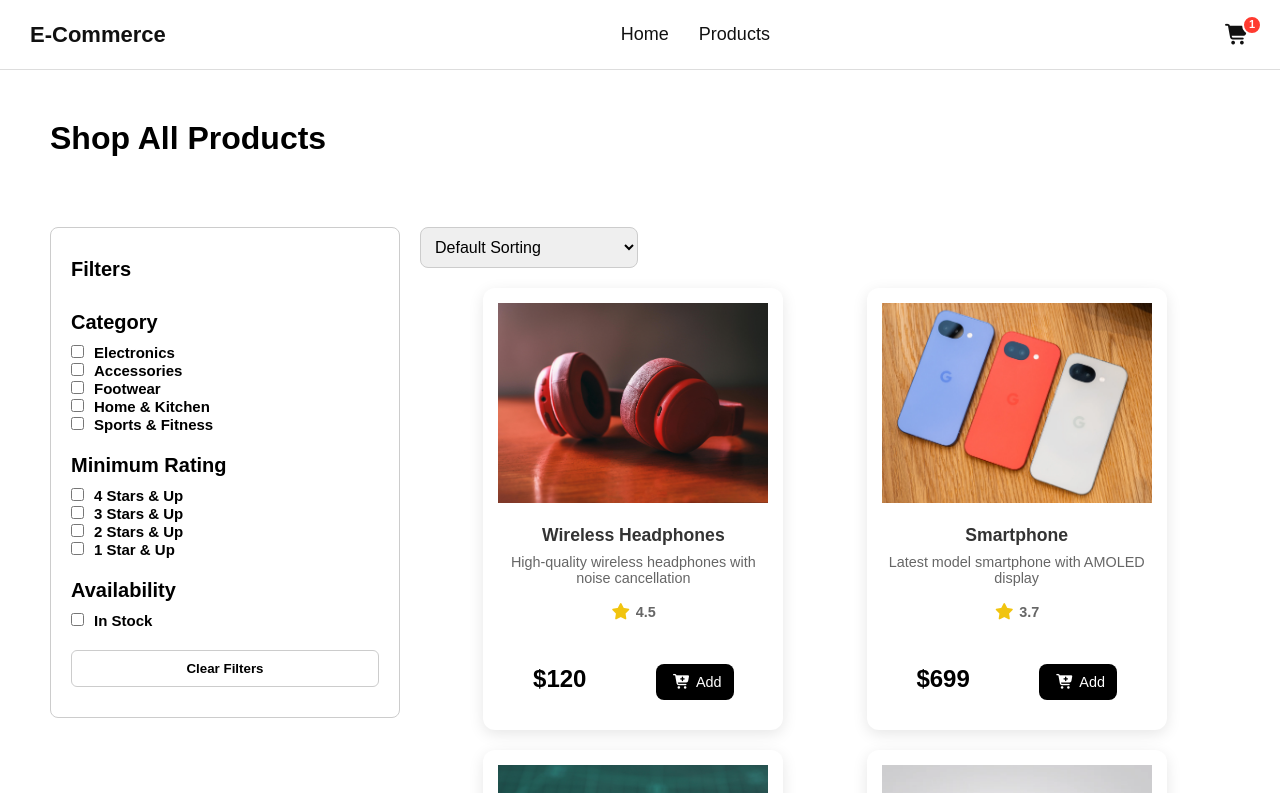
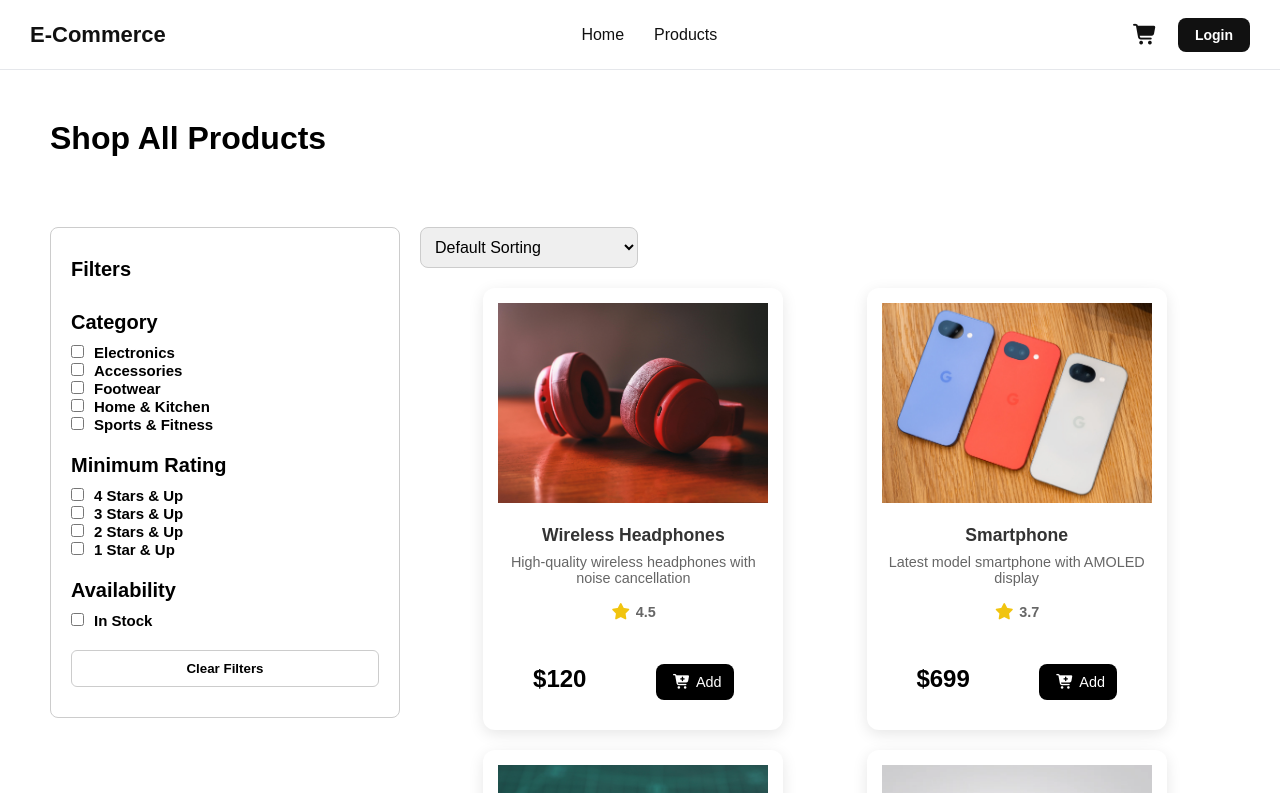
Before and after one commit to abdosakoury78/E-commerce-Project, an Angular app: page /shop in a window 1280 px wide. Shown: the top 793 px of the page. Built offline with nearby package versions, Linux system fonts and the light colour scheme; data requests are answered from the project's data file.

Commit message:
fixes bugs

```diff
--- a/src/app/Components/navbar/navbar.component.css
+++ b/src/app/Components/navbar/navbar.component.css
@@ -1,6 +1,5 @@
-
 /* =========================
-   Navbar
+   NAVBAR
 ========================= */
 
 .navbar {
@@ -19,15 +18,15 @@
   align-items: center;
   justify-content: space-between;
 
-    background-color: white;
-
-    border-bottom: 1px solid #ddd;
+  background: #fff;
+  border-bottom: 1px solid #e5e7eb;
 
   box-sizing: border-box;
 }
 
+
 /* =========================
-   Logo
+   LOGO
 ========================= */
 
 .logo {
@@ -42,56 +41,56 @@
   font-size: 22px;
   font-weight: 700;
 
-    transition: color 0.3s ease;
+  transition: color 0.2s ease;
 }
 
 .logo a:hover {
   color: #666;
 }
 
+
 /* =========================
-   Desktop Links
+   DESKTOP NAVIGATION
 ========================= */
 
-.links {
+.desktop-links {
   display: flex;
   align-items: center;
   gap: 30px;
 }
 
-.links a {
+.desktop-links a {
   color: #111;
 
   text-decoration: none;
 
-    font-size: 18px;
+  font-size: 16px;
   font-weight: 500;
 
-    transition: color 0.3s ease;
+  transition: color 0.2s ease;
 }
 
-.links a:hover {
+.desktop-links a:hover {
   color: #666;
 }
 
+
 /* =========================
-   Right Side
+   DESKTOP ACTIONS
 ========================= */
 
-.navbar-actions {
+.desktop-actions {
   display: flex;
   align-items: center;
-
-    gap: 22px;
+  gap: 20px;
 
   flex-shrink: 0;
 }
 
-/* =========================
-   Cart
-========================= */
 
-.icon-link {
+/* Cart */
+
+.cart-link {
   position: relative;
 
   display: flex;
@@ -107,18 +106,17 @@
   cursor: pointer;
 
   transition:
-        color 0.3s ease,
+    color 0.2s ease,
     transform 0.2s ease;
 }
 
-.icon-link:hover {
+.cart-link:hover {
   color: #666;
   transform: translateY(-1px);
 }
 
-/* =========================
-   Cart Counter
-========================= */
+
+/* Counter */
 
 .counter {
   position: absolute;
@@ -126,8 +124,8 @@
   top: -10px;
   right: -12px;
 
-    min-width: 20px;
-    height: 20px;
+  min-width: 19px;
+  height: 19px;
 
   padding: 0 5px;
 
@@ -135,82 +133,120 @@
   align-items: center;
   justify-content: center;
 
-    background: #ff3b30;
-    color: white;
+  background: #ef4444;
+  color: #fff;
 
-    border: 2px solid white;
+  border: 2px solid #fff;
   border-radius: 50px;
 
-    font-size: 11px;
+  font-size: 10px;
   font-weight: 700;
 
   line-height: 1;
-
-    box-sizing: border-box;
 }
 
-/* =========================
-   Profile
-========================= */
 
-.profile {
+/* Profile */
+
+.profile-link {
+  display: flex;
+  align-items: center;
+  justify-content: center;
+
   color: #111;
+
+  text-decoration: none;
 
   font-size: 20px;
 
   cursor: pointer;
 
   transition:
-        color 0.3s ease,
+    color 0.2s ease,
     transform 0.2s ease;
 }
 
-.profile:hover {
+.profile-link:hover {
   color: #666;
   transform: translateY(-1px);
 }
 
-/* =========================
-   Hamburger
-========================= */
 
-.menu-toggle {
-    display: none;
+/* Login */
 
-    padding: 5px;
+.login-desktop {
+  padding: 9px 17px;
 
-    background: transparent;
+  border-radius: 8px;
+
+  background: #111;
+  color: #fff;
+
+  text-decoration: none;
+
+  font-size: 14px;
+  font-weight: 600;
+
+  transition:
+    background 0.2s ease,
+    transform 0.2s ease;
+}
+
+.login-desktop:hover {
+  background: #333;
+  transform: translateY(-1px);
+}
+
+
+/* Logout */
+
+.logout-desktop {
+  padding: 9px 17px;
+
   border: none;
+  border-radius: 8px;
 
-    color: #111;
+  background: #dc2626;
+  color: #fff;
 
-    font-size: 21px;
+  font-family: inherit;
+
+  font-size: 14px;
+  font-weight: 600;
 
   cursor: pointer;
 
   transition:
-        color 0.3s ease,
-        transform 0.3s ease;
+    background 0.2s ease,
+    transform 0.2s ease;
 }
 
-.menu-toggle:hover {
-    color: #666;
+.logout-desktop:hover {
+  background: #b91c1c;
+  transform: translateY(-1px);
 }
 
-.menu-toggle.active {
-    transform: rotate(90deg);
+
+/* =========================
+   MOBILE ACTIONS
+========================= */
+
+.mobile-actions {
+  display: none;
 }
 
+
 /* =========================
-   Mobile Menu
+   MOBILE MENU
 ========================= */
 
 .mobile-menu {
   display: none;
 }
 
+
 /* =========================
-   Tablet
+   TABLET
 ========================= */
 
 @media (max-width: 900px) {
@@ -219,48 +255,98 @@
     padding: 0 20px;
   }
 
-    .links {
+  .desktop-links {
     gap: 20px;
   }
 
-    .links a {
-        font-size: 16px;
+  .desktop-links a {
+    font-size: 15px;
   }
 
-    .navbar-actions {
-        gap: 18px;
-    }
+  .desktop-actions {
+    gap: 16px;
   }
 
+}
+
+
 /* =========================
-   Mobile
+   MOBILE
 ========================= */
 
 @media (max-width: 700px) {
 
   .navbar {
     height: 65px;
-
     padding: 0 20px;
   }
 
-    /* Hide desktop links */
 
-    .links {
+  /* Hide desktop */
+
+  .desktop-links,
+  .desktop-actions {
     display: none;
   }
 
-    /* Show hamburger */
+
+  /* Show mobile actions */
+
+  .mobile-actions {
+    display: flex;
+    align-items: center;
+    gap: 18px;
+  }
+
+
+  .mobile-icon {
+    position: relative;
+
+    display: flex;
+    align-items: center;
+    justify-content: center;
+
+    color: #111;
+
+    text-decoration: none;
+
+    font-size: 20px;
+
+    cursor: pointer;
+  }
+
+  .mobile-icon:hover {
+    color: #666;
+  }
+
+
+  /* Mobile menu button */
 
   .menu-toggle {
     display: flex;
     align-items: center;
     justify-content: center;
+
+    padding: 5px;
+
+    border: none;
+    background: transparent;
+
+    color: #111;
+
+    font-size: 21px;
+
+    cursor: pointer;
+
+    transition: transform 0.3s ease;
   }
 
-    /* =========================
-       Mobile Dropdown
-    ========================= */
+  .menu-toggle.active {
+    transform: rotate(90deg);
+  }
+
+
+  /* Mobile dropdown */
 
   .mobile-menu {
     position: absolute;
@@ -273,15 +359,13 @@
     display: flex;
     flex-direction: column;
 
-        background-color: white;
+    background: #fff;
 
     border-bottom: 1px solid #ddd;
 
-        box-shadow: 0 8px 20px rgba(0, 0, 0, 0.08);
+    box-shadow:
+      0 8px 20px rgba(0, 0, 0, 0.08);
 
-        /*
-          Hidden state
-        */
     max-height: 0;
 
     opacity: 0;
@@ -291,13 +375,12 @@
     pointer-events: none;
 
     transition:
-            max-height 0.4s ease,
-            opacity 0.3s ease;
+      max-height 0.35s ease,
+      opacity 0.25s ease;
   }
 
-    /* =========================
-       Open Menu
-    ========================= */
+
+  /* Open menu */
 
   .mobile-menu.open {
     max-height: 220px;
@@ -307,102 +390,92 @@
     pointer-events: auto;
   }
 
-    /* =========================
-       Menu Items
-    ========================= */
+
+  /* Menu items */
 
   .mobile-menu a,
-    .logout-btn {
+  .mobile-logout {
+
     width: 100%;
-
-        min-height: 56px;
+    min-height: 55px;
 
     padding: 0 25px;
 
     display: flex;
     align-items: center;
 
-        gap: 12px;
-
-        box-sizing: border-box;
-
-        text-align: left;
+    gap: 13px;
 
     border: none;
     border-bottom: 1px solid #eee;
 
-        background-color: transparent;
+    background: transparent;
+
+    color: #111;
 
     font-family: inherit;
 
-        font-size: 17px;
+    font-size: 16px;
     font-weight: 500;
 
     text-decoration: none;
 
+    text-align: left;
+
     cursor: pointer;
 
-        transform: translateY(-10px);
-
+    transform: translateY(-8px);
     opacity: 0;
 
     transition:
-            background-color 0.2s ease,
+      background 0.2s ease,
       color 0.2s ease,
-            transform 0.3s ease,
-            opacity 0.3s ease;
+      transform 0.25s ease,
+      opacity 0.25s ease;
   }
 
-    /* Open animation */
+
+  /* Animation */
 
   .mobile-menu.open a,
-    .mobile-menu.open .logout-btn {
+  .mobile-menu.open .mobile-logout {
     transform: translateY(0);
-
     opacity: 1;
   }
 
-    /* Staggered animation */
 
   .mobile-menu a:nth-child(1) {
-        transition-delay: 0.05s;
+    transition-delay: 0.04s;
   }
 
   .mobile-menu a:nth-child(2) {
-        transition-delay: 0.1s;
+    transition-delay: 0.08s;
   }
 
-    .mobile-menu .logout-btn {
-        transition-delay: 0.15s;
+  .mobile-menu a:nth-child(3) {
+    transition-delay: 0.12s;
   }
 
-    /* =========================
-       Normal Menu Hover
-    ========================= */
 
-    .mobile-menu a {
-        color: #111;
+  /* Hover */
+
+  .mobile-menu a:hover {
+    background: #f7f7f7;
   }
 
-    .mobile-menu a:hover {
-        background-color: #f7f7f7;
-        color: #333;
+
+  /* Logout */
+
+  .mobile-logout {
+    color: #dc2626;
   }
 
-    /* =========================
-       Logout
-    ========================= */
-
-    .logout-btn {
-        color: #dc3545;
+  .mobile-logout:hover {
+    background: #fff5f5;
   }
 
-    .logout-btn:hover {
-        background-color: #fff5f5;
-        color: #b02a37;
-    }
 
-    /* Icons */
+  /* Menu icons */
 
   .mobile-menu i {
     width: 20px;
@@ -411,10 +484,12 @@
 
     font-size: 16px;
   }
+
 }
 
+
 /* =========================
-   Small Phones
+   SMALL PHONES
 ========================= */
 
 @media (max-width: 400px) {
@@ -427,22 +502,22 @@
     font-size: 19px;
   }
 
-    .navbar-actions {
-        gap: 16px;
+  .mobile-actions {
+    gap: 15px;
   }
 
-    .icon-link,
-    .profile,
+  .mobile-icon,
   .menu-toggle {
     font-size: 19px;
   }
 
   .mobile-menu a,
-    .logout-btn {
+  .mobile-logout {
     min-height: 52px;
 
     padding: 0 20px;
 
-        font-size: 16px;
+    font-size: 15px;
   }
+
 }
--- a/src/app/Components/navbar/navbar.component.html
+++ b/src/app/Components/navbar/navbar.component.html
@@ -1,4 +1,3 @@
-
 <nav class="navbar">
 
   <!-- Logo -->
@@ -6,17 +5,19 @@
     <a routerLink="/home">E-Commerce</a>
   </div>
 
+
   <!-- Desktop Navigation -->
-    <div class="links">
+  <div class="desktop-links">
     <a routerLink="/home">Home</a>
-        <a routerLink="/products">Products</a>
+    <a routerLink="/shop">Products</a>
   </div>
 
-    <!-- Right Side Icons -->
-    <div class="navbar-actions">
+
+  <!-- Desktop Right Side -->
+  <div class="desktop-actions">
 
     <!-- Cart -->
-        <a routerLink="/cart" class="icon-link">
+    <a routerLink="/cart" class="cart-link">
       <i class="fa-solid fa-cart-shopping"></i>
 
       @if (count > 0) {
@@ -24,64 +25,124 @@
       }
     </a>
 
+    @if (isLoggedIn) {
 
       <!-- Profile -->
-        @if (isLoggedIn) {
-            <i
-                class="fa-solid fa-user profile"
-                routerLink="/profile">
-            </i>
+      <a
+        routerLink="/profile"
+        class="profile-link"
+        title="Profile">
+        <i class="fa-solid fa-user"></i>
+      </a>
+
+      <!-- Logout -->
+      <button
+        type="button"
+        class="logout-desktop"
+        (click)="logout()">
+        Logout
+      </button>
+
+    } @else {
+
+      <!-- Login -->
+      <a
+        routerLink="/login"
+        class="login-desktop">
+        Login
+      </a>
+
     }
 
+  </div>
 
 
-        <!-- Hamburger -->
+  <!-- Mobile Actions -->
+  <div class="mobile-actions">
+
+    <!-- Cart -->
+    <a routerLink="/cart" class="mobile-icon">
+      <i class="fa-solid fa-cart-shopping"></i>
+
+      @if (count > 0) {
+        <span class="counter">{{ count }}</span>
+      }
+    </a>
+
+    <!-- Profile - Logged In Only -->
+    @if (isLoggedIn) {
+
+      <a
+        routerLink="/profile"
+        class="mobile-icon"
+        aria-label="Profile">
+        <i class="fa-solid fa-user"></i>
+      </a>
+
+    }
+
+    <!-- Menu -->
     <button
+      type="button"
       class="menu-toggle"
-            type="button"
       (click)="toggleMenu()"
       [class.active]="menuOpen"
       [attr.aria-expanded]="menuOpen"
       aria-label="Toggle navigation menu">
+
       <i class="fa-solid fa-bars"></i>
+
     </button>
 
   </div>
 
+
   <!-- Mobile Menu -->
-    <div class="mobile-menu" [class.open]="menuOpen">
+  <div
+    class="mobile-menu"
+    [class.open]="menuOpen">
 
     <a
       routerLink="/home"
       (click)="closeMenu()">
+
       <i class="fa-solid fa-house"></i>
       <span>Home</span>
+
     </a>
 
     <a
       routerLink="/products"
       (click)="closeMenu()">
+
       <i class="fa-solid fa-box"></i>
       <span>Products</span>
+
     </a>
 
     @if (isLoggedIn) {
+
       <button
         type="button"
-                class="logout-btn"
+        class="mobile-logout"
         (click)="logout()">
 
         <i class="fa-solid fa-right-from-bracket"></i>
         <span>Logout</span>
+
       </button>
+
     } @else {
+
       <a
         routerLink="/login"
         (click)="closeMenu()">
 
         <i class="fa-solid fa-right-to-bracket"></i>
         <span>Login</span>
+
       </a>
+
     }
 
   </div>
--- a/src/app/app.routes.ts
+++ b/src/app/app.routes.ts
@@ -15,11 +15,11 @@ import { loggedGuard } from './Guards/logged.guard';
 export const routes: Routes = [
     {path: '', redirectTo: 'home', pathMatch: 'full'},
     {path: 'home', component: HomeComponent},
-    {path: 'login', component: LoginComponent, canActivate: [loggedGuard]},
+    {path: 'login', component: LoginComponent},
     {path: 'shop', component: ShopComponent},
     {path: 'shop/:id', component: ProductComponent},
     {path: 'cart', component: CartComponent},
-    {path: 'signup', component: SignupComponent, canActivate: [loggedGuard]},
+    {path: 'signup', component: SignupComponent},
     {path: 'checkout', component: CheckoutComponent},
     {path: 'profile', component: ProfileComponent, canActivate:[authGuard], children: [
         {path: '', component: FormInformatinoComponent, pathMatch: 'full'},
```
Also changed, not shown: db.json (+1 -16 lines). Lines whose indentation alone changed are shown as unchanged.
